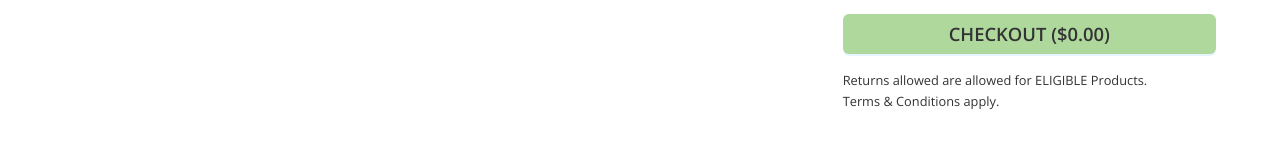
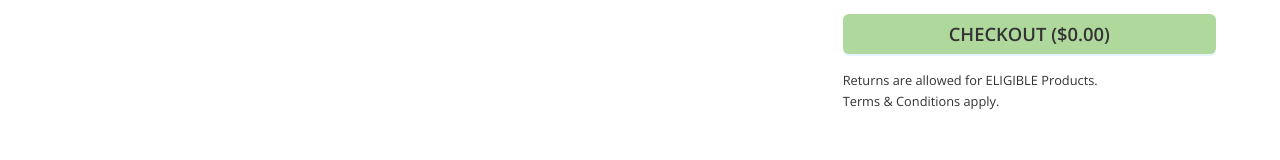
Before and after one commit to GreyyDaze/hng-frontend-stage2, a React (Vite) app: page /cart in a window 1280 px wide. Shown: the part 475-635 px from the top of the page. Built offline with nearby package versions, Linux system fonts and the light colour scheme; a web font is replaced by a local one.

Commit message:
Update cart.jsx

```diff
--- a/src/App/pages/cart.jsx
+++ b/src/App/pages/cart.jsx
@@ -181,7 +181,7 @@ const Cart = () => {
               CHECKOUT (${priceFormatter.format(totalPrice)})
             </Button>
             <Text type="secondary" className="terms-text mb-0 pb-0">
-              Returns allowed are allowed for ELIGIBLE Products.
+              Returns are allowed for ELIGIBLE Products.
             </Text>
             <Text type="secondary" className="terms-text p-0 m-0">
               Terms & Conditions apply.
```
